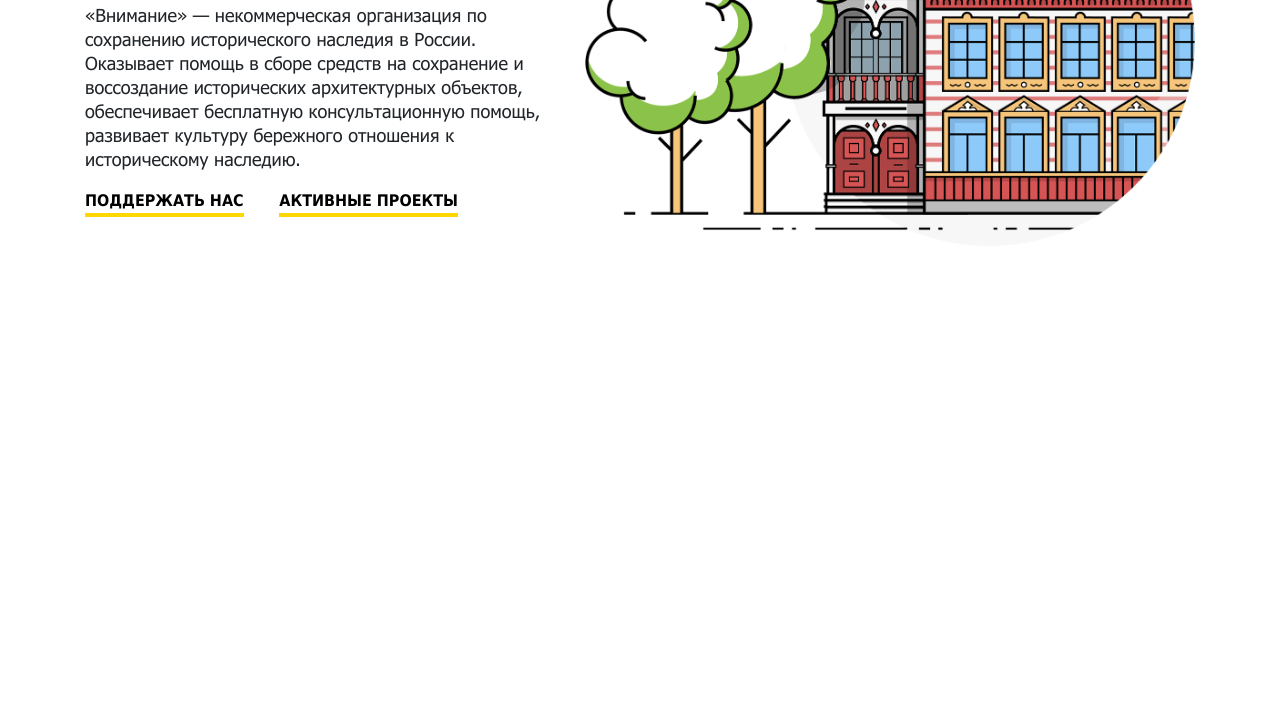
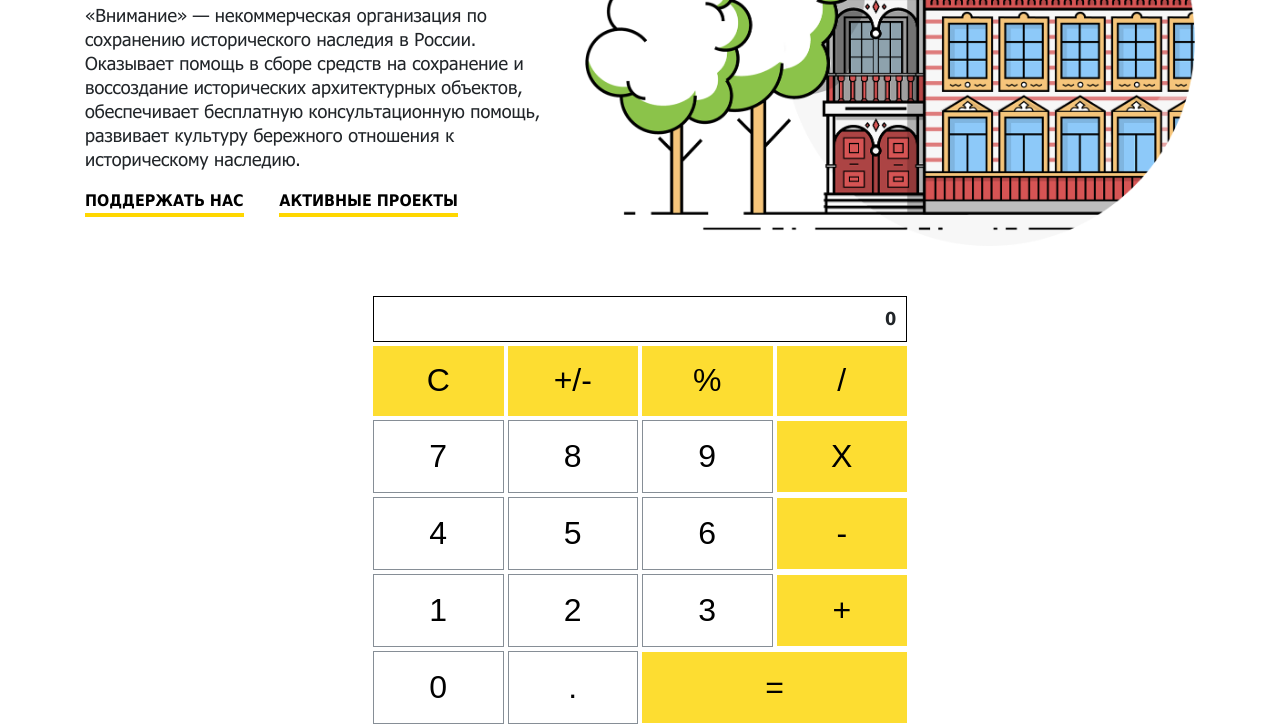
Before and after one commit to arrgn/PSP_Koregin_IU5-42B, a plain HTML site: page index.html in a window 1280 px wide. Shown: the part 307-1034 px from the top of the page. Before the commit the page ends 800 px from the top, so only its background shows below. Drawn offline with Linux system fonts and the light colour scheme.

Commit message:
Added calculator from calculator.html

```diff
--- a/index.html
+++ b/index.html
@@ -85,6 +85,46 @@
         </div>
       </div>
     </section>
+    <table>
+      <thead>
+        <tr>
+          <th colspan="4" id="result"><div class="result">0</div></th>
+        </tr>
+      </thead>
+      <tbody>
+        <tr>
+          <td><button id="btnC" class="btn secondary">C</button></td>
+          <td><button id="btnInv" class="btn secondary">+/-</button></td>
+          <td><button id="btn%" class="btn secondary">%</button></td>
+          <td><button id="btn/" class="btn secondary">/</button></td>
+        </tr>
+        <tr>
+          <td><button id="btn7" class="btn primary">7</button></td>
+          <td><button id="btn8" class="btn primary">8</button></td>
+          <td><button id="btn9" class="btn primary">9</button></td>
+          <td><button id="btnX" class="btn secondary">X</button></td>
+        </tr>
+        <tr>
+          <td><button id="btn4" class="btn primary">4</button></td>
+          <td><button id="btn5" class="btn primary">5</button></td>
+          <td><button id="btn6" class="btn primary">6</button></td>
+          <td><button id="btn-" class="btn secondary">-</button></td>
+        </tr>
+        <tr>
+          <td><button id="btn1" class="btn primary">1</button></td>
+          <td><button id="btn2" class="btn primary">2</button></td>
+          <td><button id="btn3" class="btn primary">3</button></td>
+          <td><button id="btn+" class="btn secondary">+</button></td>
+        </tr>
+        <tr>
+          <td><button id="btn0" class="btn primary">0</button></td>
+          <td><button id="btnDot" class="btn primary">.</button></td>
+          <td colspan="2">
+            <button id="btnCalc" class="btn secondary">=</button>
+          </td>
+        </tr>
+      </tbody>
+    </table>
+    <footer></footer>
   </body>
-  <footer></footer>
 </html>
--- a/style.css
+++ b/style.css
@@ -267,6 +267,7 @@ header li a {
   outline: none;
   white-space: nowrap;
   cursor: pointer;
+  transition: all 0.2s;
 }
 
 .btn:focus {
@@ -425,10 +426,8 @@ header .btn {
 
 table {
   table-layout: fixed;
-  width: 100%;
-  min-width: 20ex;
-  max-width: 28ex;
   margin: auto;
+  width: 540px;
 }
 
 button {
@@ -443,20 +442,22 @@ button:hover {
 
 .primary {
   background-color: white;
-  border: 1px solid black;
+  border: 1px solid #868e96;
 }
 
 .primary:hover {
-  background-color: #ffd900;
+  background-color: #fddd31;
+  border-color: #fddd31;
 }
 
 .secondary {
-  background-color: #ffd900;
+  background-color: #fddd31;
   border: none;
 }
 
 .secondary:hover {
-  background-color: #f6ff00;
+  background-color: #fff200;
+  border-color: #fff200;
 }
 
 .result {
```
